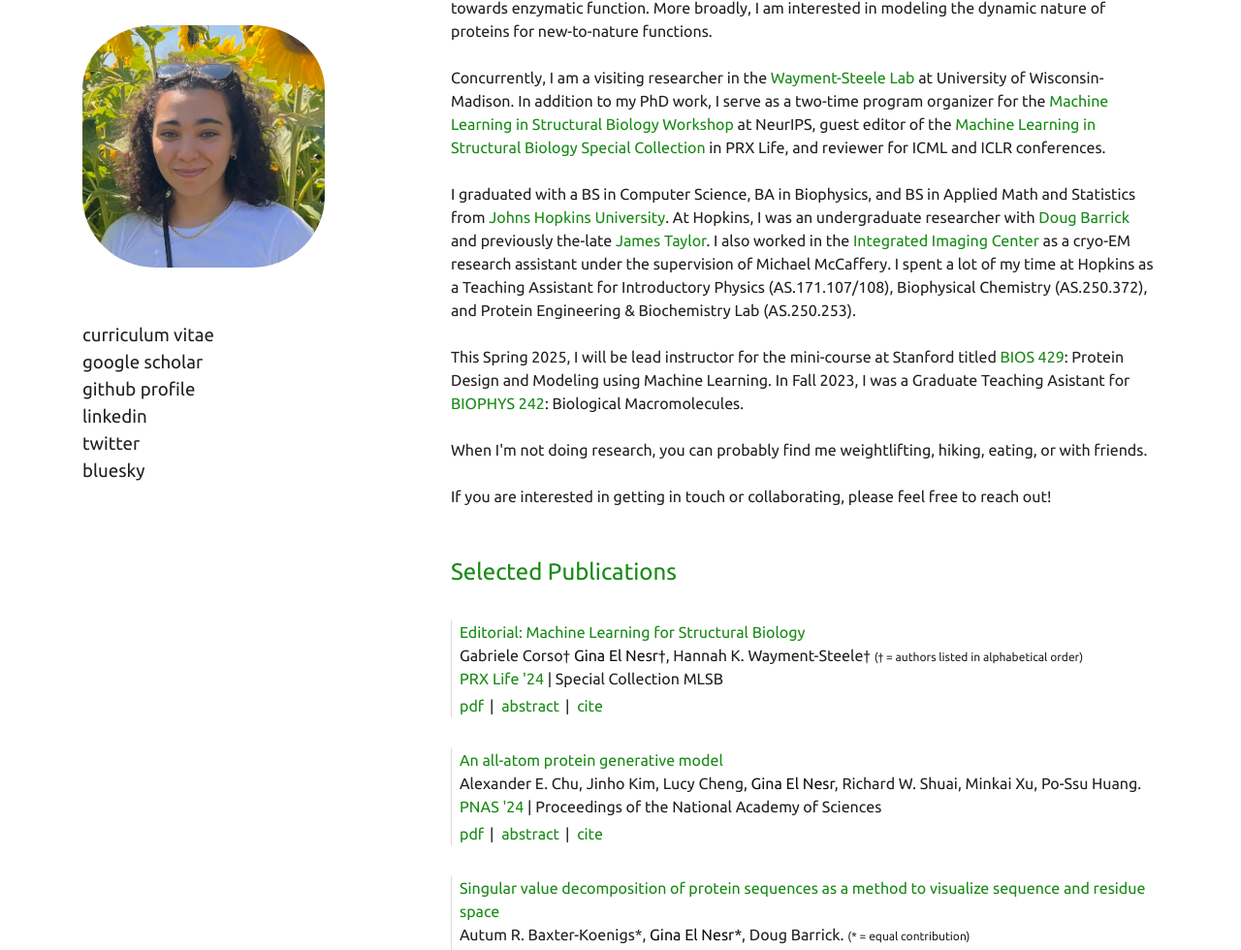
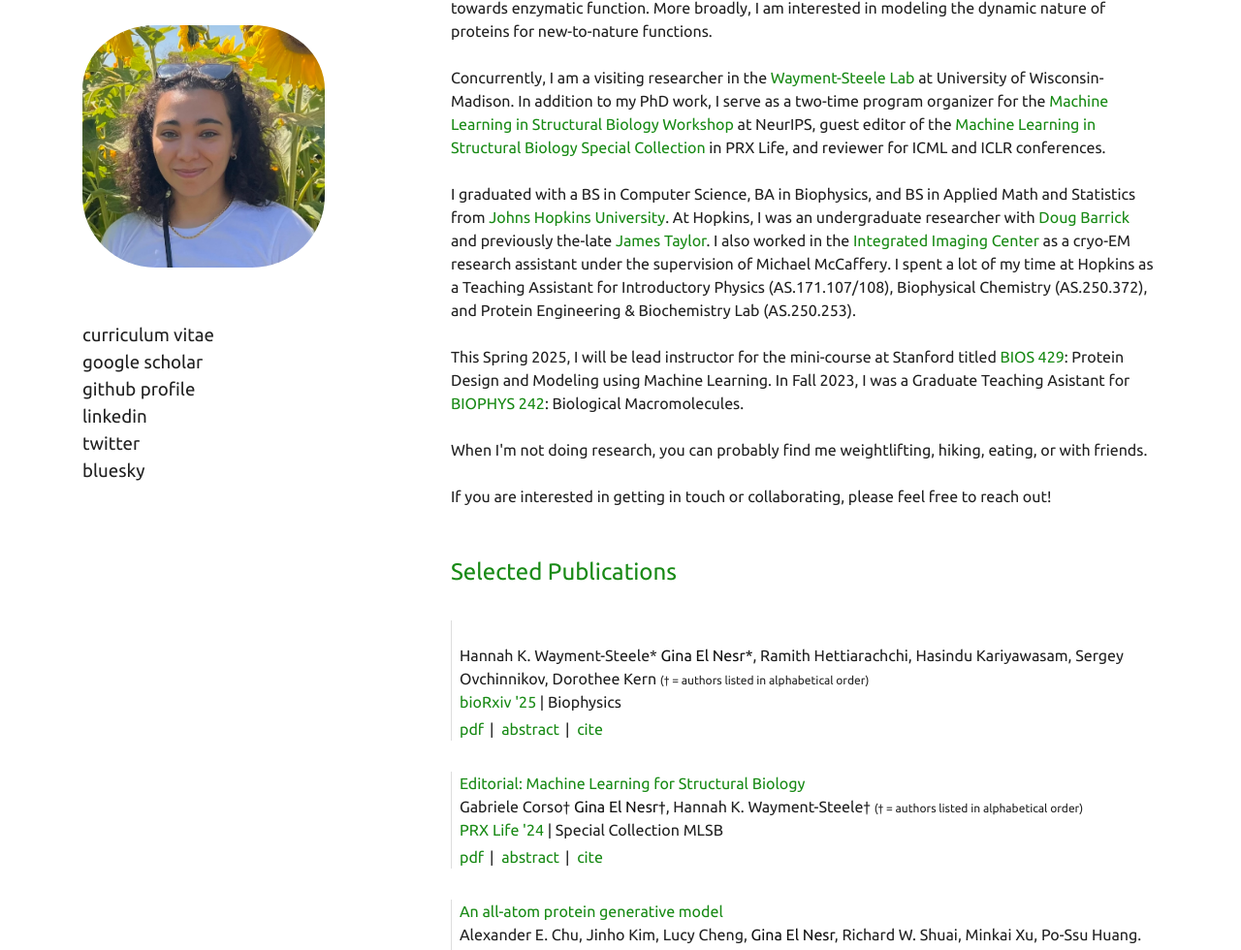
Before and after one commit to gelnesr/gelnesr.github.io, a plain HTML site: page index.html in a window 1280 px wide. Shown: the part 196-1176 px from the top of the page at 97% size. Drawn offline with nearby package versions, Linux system fonts and the light colour scheme.

Commit message:
Update index.html

```diff
--- a/index.html
+++ b/index.html
@@ -55,6 +55,17 @@
                 If you are interested in getting in touch or collaborating, please feel free to reach out!
 
                 <p class="header pt-5">Selected Publications</p>
+                <div class="py-2">
+                   <p class="paper my-2 pl-2">
+                       <span class="papertitle"></span><br>
+                       Hannah K. Wayment-Steele* <span class="thisauthor">Gina El Nesr*</span>, Ramith Hettiarachchi, Hasindu Kariyawasam, Sergey Ovchinnikov, Dorothee Kern <span class="noter"> († = authors listed in alphabetical order)</span><br>
+                       <span class="conf"><a class="confshort" href="https://www.biorxiv.org">bioRxiv '25</a> | Biophysics </span><br>
+
+                       <a class="tag" href="https://www.biorxiv.org/content/10.1101/2025.03.19.642801v1.full.pdf" target="_blank">pdf</a><span class="tagsep">|</span>
+                       <a class="tag" href="https://www.biorxiv.org/content/10.1101/2025.03.19.642801v1" target="_blank">abstract</a><span class="tagsep">|</span>
+                       <a class="tag" href="cites/dyna1.bib" target="_blank">cite</a>
+                   </p>
+               </div>
                 <div class="py-2">
                    <p class="paper my-2 pl-2">
                        <span class="papertitle">Editorial: Machine Learning for Structural Biology</span><br>
```
